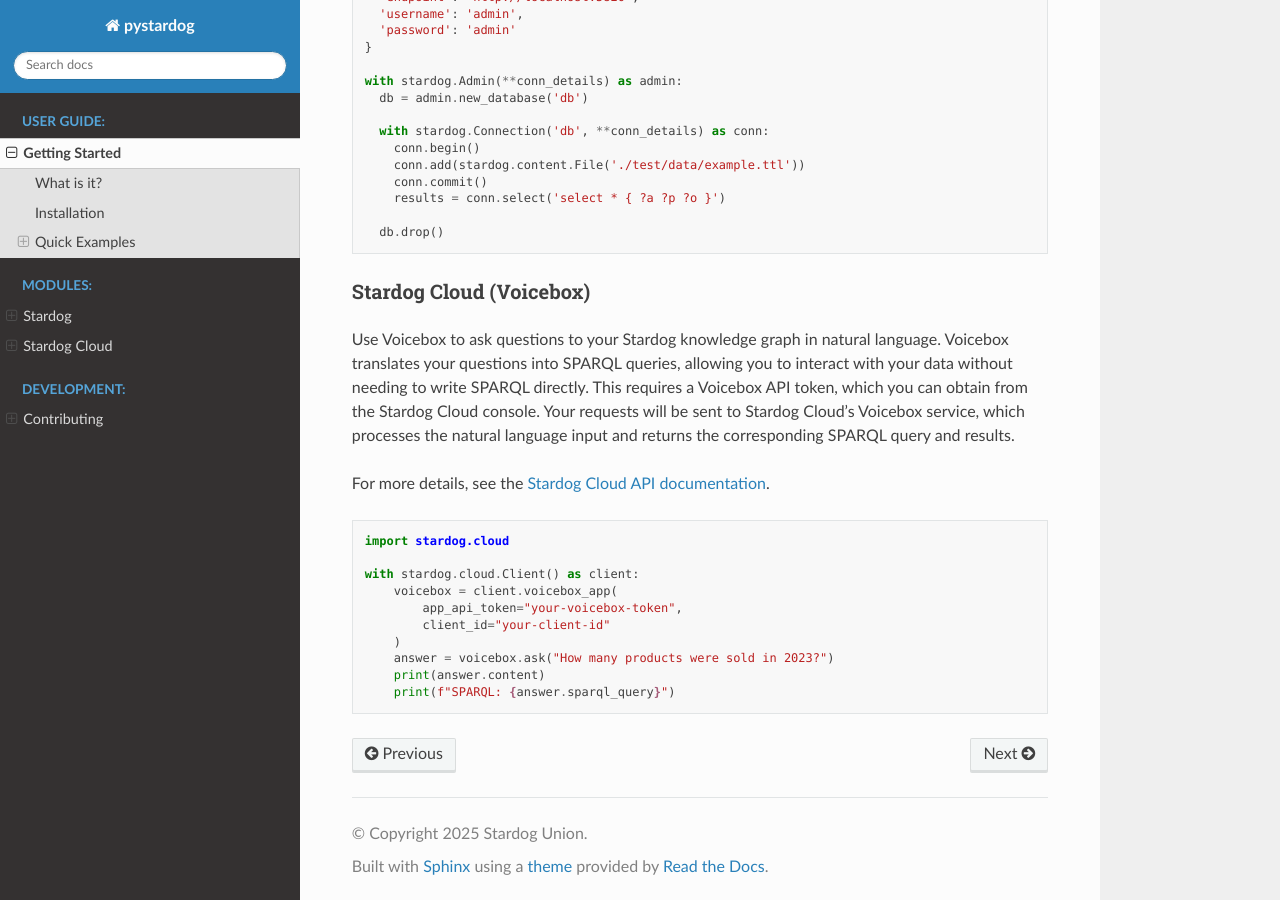
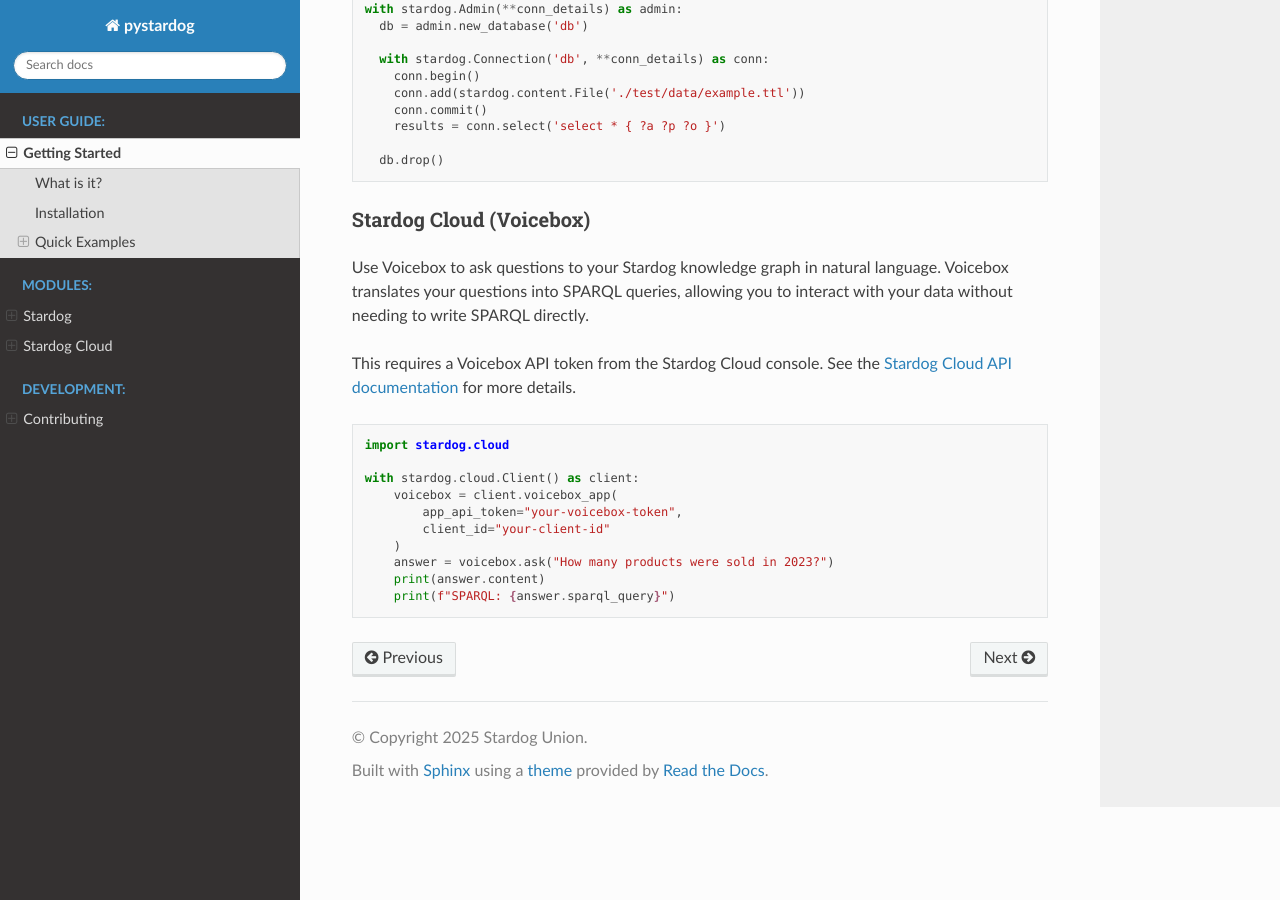
Before and after one commit to stardog-union/pystardog, a Sphinx documentation site: the page built from docs/getting-started.rst, in a window 1280 px wide and 900 px high, scrolled down 1042 px. Built offline with Sphinx 7.4.7 and the Read the Docs theme 3.1.0, drawn with Linux system fonts in a browser that asks for light colours; some of the changed text lies outside the part shown.

Commit message:
streamline getting started documentation
Remove redundant descriptions and verbose explanations to improve readability.

🤖 Generated with [Claude Code](https://claude.ai/code)

Co-Authored-By: Claude <noreply@anthropic.com>

```diff
--- a/docs/getting-started.rst
+++ b/docs/getting-started.rst
@@ -1,14 +1,12 @@
 Getting Started
 ===============
-
-pystardog is a Python wrapper for communicating with the Stardog HTTP server, providing access to a full set of functions for executing SPARQL queries and administrative tasks.
-
-**Requirements**: Python 3.9+
 
 What is it?
 ***********
 
 pystardog makes it easy to work with Stardog knowledge graphs from Python. Whether you're connecting to local or remote Stardog servers, or using Stardog Cloud's public API for features like AI-powered Voicebox, pystardog provides a simple, Pythonic interface to all of Stardog's capabilities.
+
+**Requirements**: Python 3.9+
 
 The implementation uses the HTTP protocol to communicate with Stardog servers. For more information about the underlying API, see `HTTP Programming <https://docs.stardog.com/developing/http-api>`_ in Stardog's documentation.
 
@@ -59,9 +57,9 @@ Connect to a Stardog server instance to manage databases and execute queries:
 Stardog Cloud (Voicebox)
 -------------------------
 
-Use Voicebox to ask questions to your Stardog knowledge graph in natural language. Voicebox translates your questions into SPARQL queries, allowing you to interact with your data without needing to write SPARQL directly. This requires a Voicebox API token, which you can obtain from the Stardog Cloud console. Your requests will be sent to Stardog Cloud's Voicebox service, which processes the natural language input and returns the corresponding SPARQL query and results.
+Use Voicebox to ask questions to your Stardog knowledge graph in natural language. Voicebox translates your questions into SPARQL queries, allowing you to interact with your data without needing to write SPARQL directly.
 
-For more details, see the `Stardog Cloud API documentation <https://cloud.stardog.com/api/v1/docs>`_.
+This requires a Voicebox API token from the Stardog Cloud console. See the `Stardog Cloud API documentation <https://cloud.stardog.com/api/v1/docs>`_ for more details.
 
 .. code-block:: python
 
```
